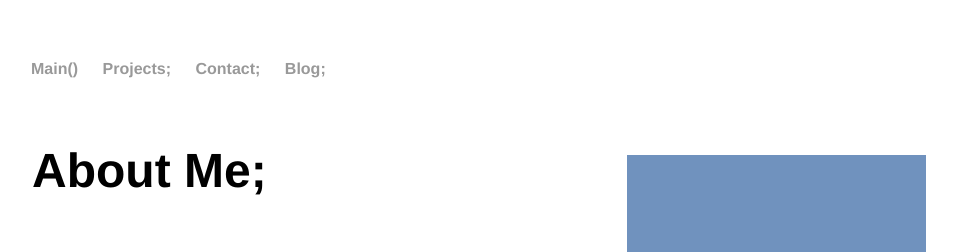
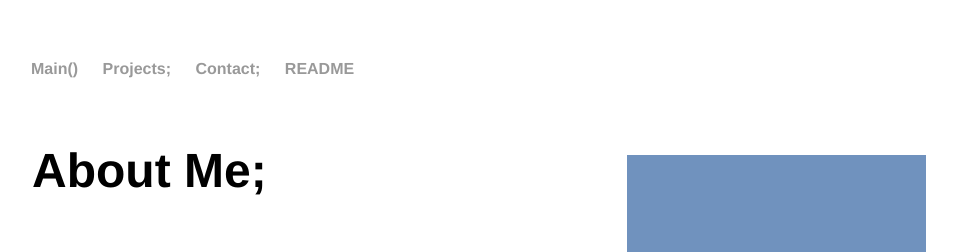
Before and after one commit to michael-c-gao/WebsiteOfMichael, a Jekyll site: the page built from index.html, in a window 1280 px wide. Shown: the top 252 px of the page, without its empty margins (161-1118 px from the left). Built offline with Jekyll 4.4.1, drawn with Linux system fonts in a browser that asks for light colours.

Commit message:
Update default.html

```diff
--- a/_layouts/default.html
+++ b/_layouts/default.html
@@ -2,24 +2,22 @@
 	<html>
 		<head>
 			<title>{{ page.title }}</title>
-			<!-- link to main stylesheet -->
 			<link rel="stylesheet" type="text/css" href="/css/main.css">
 		</head>
 		<body>
 			<nav>
 	    		<ul>
 	        		<li><a href="/">Main()</a></li>
-		        	<!--<li><a href="/about">About</a></li>-->
 				<li><a href="/projects">Projects;</a></li>
 	        		<li><a href="/contact">Contact;</a></li>
-	        		<li><a href="/blog">Blog;</a></li>
+	        		<li><a href="/blog">README</a></li>
 	    		</ul>
 			</nav>
 			<div class="container">
 
 			{{ content }}
 
-			</div><!-- /.container -->
+			</div>
 			<footer>
 	    		<ul>
 			</footer>
```
